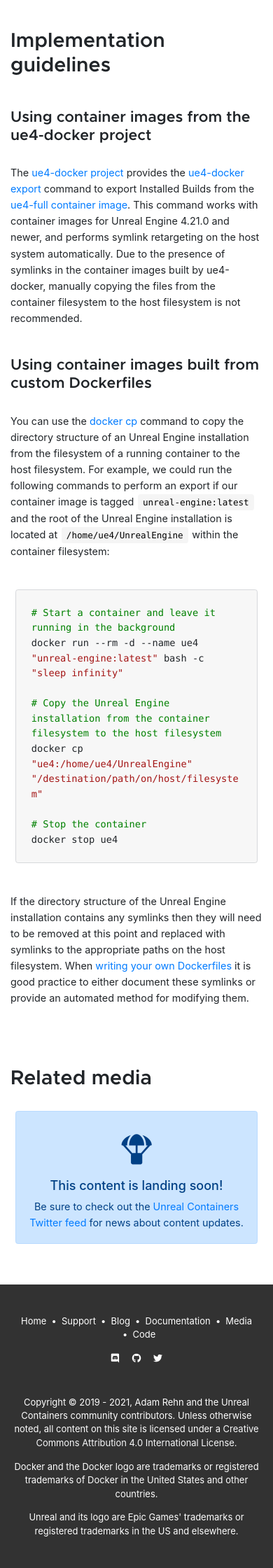
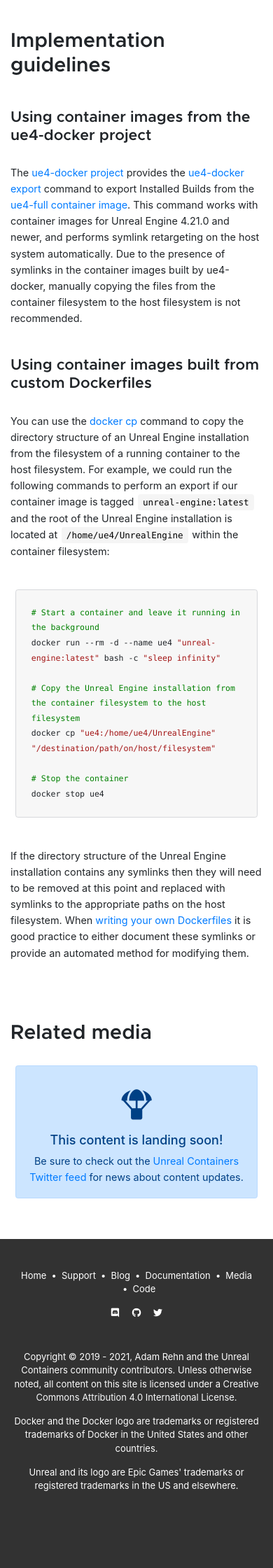
Before and after one commit to UnrealContainers/unrealcontainers.github.io, a Jekyll site: the page built from collections/_docs/use-cases/linux-installed-builds.md, in a window 390 px wide. Shown: the part 2425-4665 px from the top of the page at 70% size. Built offline with Jekyll 4.4.1, drawn with Linux system fonts in a browser that asks for light colours; after the commit the page ends 4601 px from its top, so only the background shows below that.

Commit message:
Tweak code font size on mobile

```diff
--- a/assets/css/responsive.css
+++ b/assets/css/responsive.css
@@ -40,6 +40,10 @@
 	}
 
 	article table {
+		font-size: 0.8rem;
+	}
+
+	article pre, article pre code {
 		font-size: 0.8rem;
 	}
 
```
